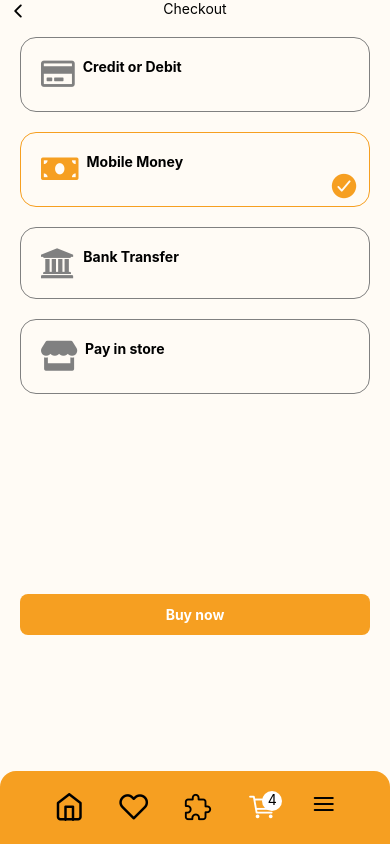
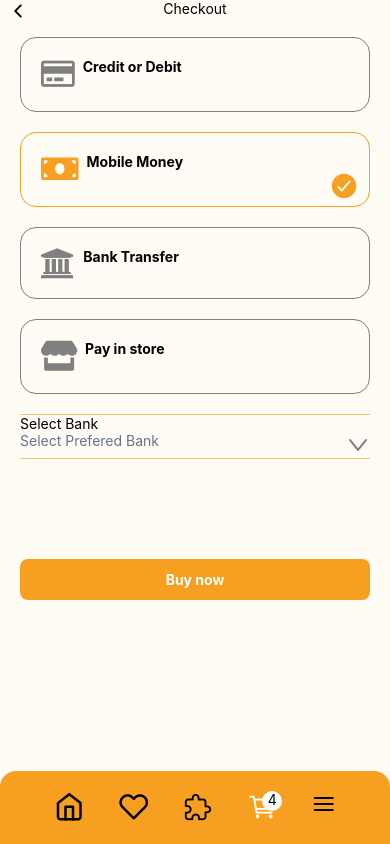
Before and after one commit to Bashamega/ecommerce-mobile, a React Native app: screen /cart in a window 390 px wide. Built offline with nearby package versions, Linux system fonts and the light colour scheme.

Commit message:
Prefered bank section 🔥

```diff
--- a/app/screens/cart.tsx
+++ b/app/screens/cart.tsx
@@ -3,7 +3,7 @@ import { Nav } from "../components/Nav";
 import { Div, Icon, P} from "../components/TailwindComponents";
 import { useSafeAreaInsets } from "react-native-safe-area-context";
 import { Button } from "../components/Btn";
-import { FontAwesome5, FontAwesome } from '@expo/vector-icons';
+import { FontAwesome5, FontAwesome, AntDesign } from '@expo/vector-icons';
 export function Cart({ navigation }: { navigation: any }) {
     const insets = useSafeAreaInsets();
     return (
@@ -26,9 +26,16 @@ export function Cart({ navigation }: { navigation: any }) {
                         <FontAwesome name="bank" size={30} color="grey" />
                         <P className=" font-bold ml-2">Bank Transfer</P>
                     </Div>
-                    <Div className=" flex-row mb-[200px]  p-5 border border-[grey] rounded-2xl">
+                    <Div className=" flex-row   p-5 border border-[grey] rounded-2xl">
                         <FontAwesome5 name="store" size={30} color="grey" />
                         <P className=" font-bold ml-2">Pay in store</P>
+                    </Div>
+                    <Div className=" mb-[100px] mt-5 border-y border-[#F69F219E]">
+                        <P>Select Bank</P>
+                        <Div className=" flex-row justify-between">
+                            <P className="text-slate-500">Select Prefered Bank</P>
+                            <AntDesign name="down" size={24} color="gray" />
+                        </Div>
                     </Div>
                     <Button title="Buy now" onPress={()=>{navigation?.navigate("check")}}/>
                 </Div>
```
